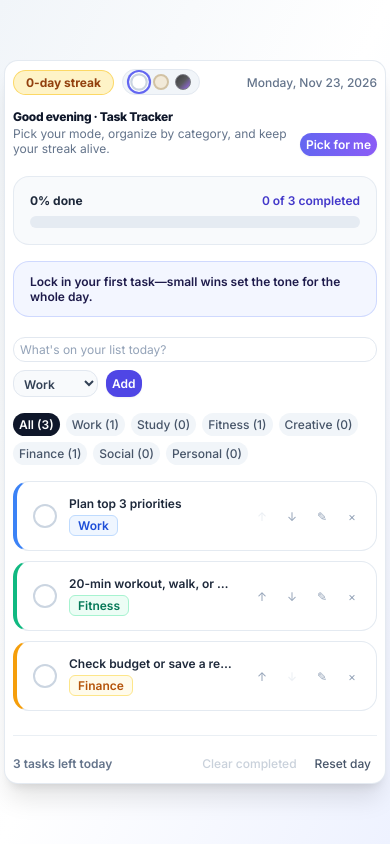
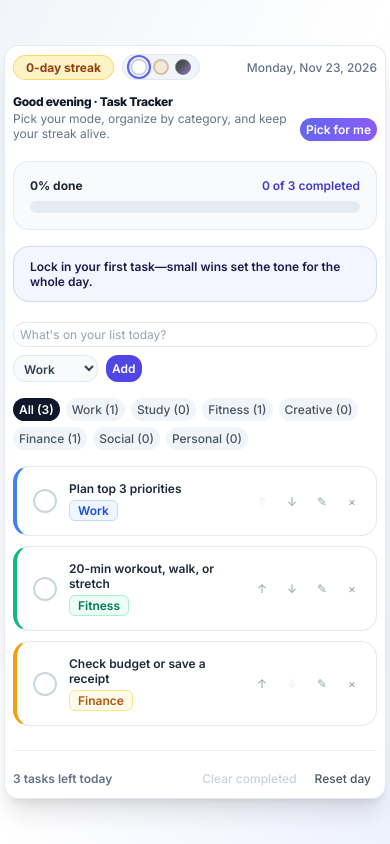
Before and after one commit to PhoenixK101/Daily-Task-Tracker, a plain HTML site: page index.html in a window 390 px wide. Drawn offline with nearby package versions, Linux system fonts and the light colour scheme.

Commit message:
Update index.html

```diff
--- a/index.html
+++ b/index.html
@@ -58,6 +58,12 @@
     #app-card input,
     #app-card select {
       padding: 4px 6px !important;
+    }
+    #app-card [class*="truncate"] {
+      white-space: normal !important;
+      overflow: visible !important;
+      text-overflow: clip !important;
+      word-break: break-word !important;
     }
   }
 </style>
```
Lines whose indentation alone changed are shown as unchanged.
